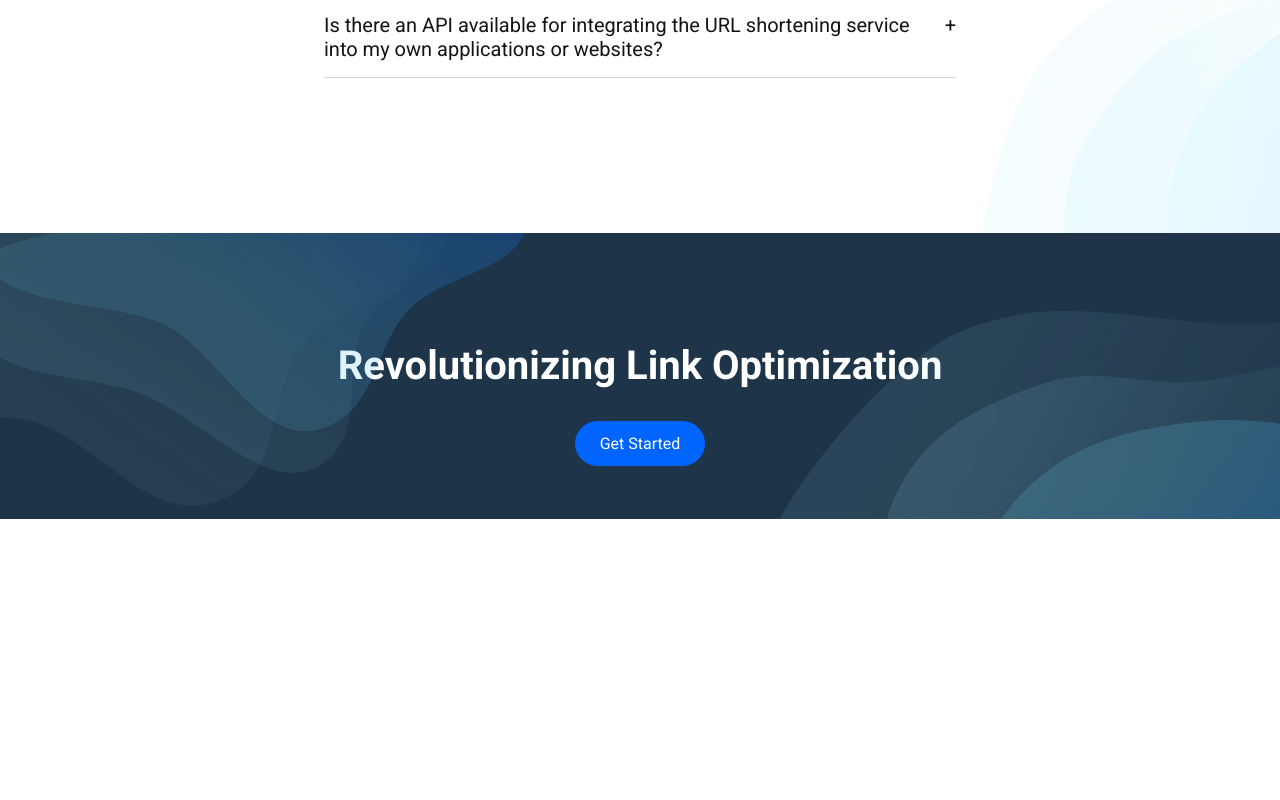
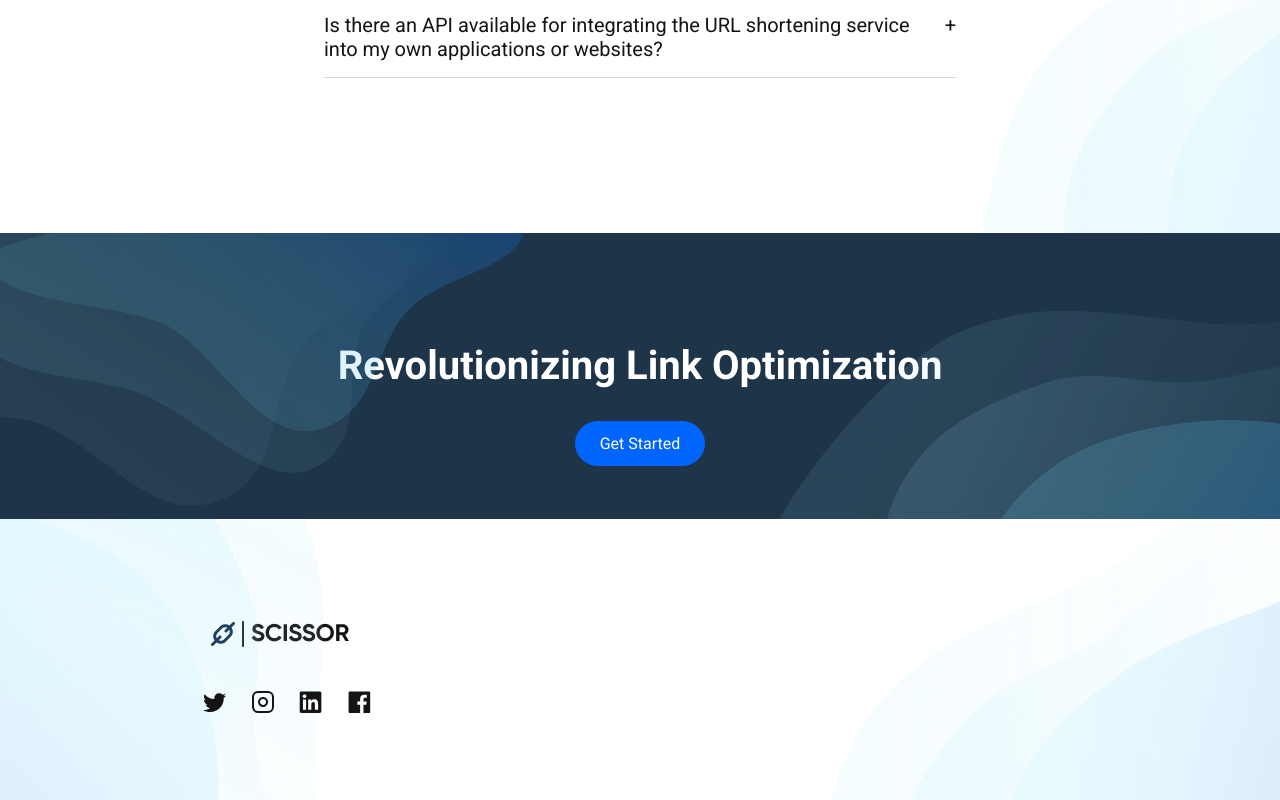
Before and after one commit to kswitch/altschool-first-sem-assignment, a plain HTML site: page index.html in a window 1280 px wide. Shown: the part 4239-5039 px from the top of the page. Before the commit the page ends 4771 px from the top, so only its background shows below. Drawn offline with Linux system fonts and the light colour scheme.

Commit message:
Second footer section started

```diff
--- a/index.html
+++ b/index.html
@@ -272,8 +272,38 @@
             <a href="#" class="btn-design get-started">Get Started</a>
         </div>
 
-        <div>
+        <div class="footer-two">
+            <img src="images/footer-image-3.png" alt="FAQ Blob" class="bottom-image" />
+            <img src="images/footer-image-4.png" alt="FAQ Blob" class="analytics-right-image"/>
 
+            <div>
+                <img src="images/scissor-logo-footer.png" alt="Scissor Logo"/>
+                <div class="social-media">
+                    <a href="https://www.twitter.com" target="_blank">
+                        <svg width="24" height="24" viewBox="0 0 24 24" fill="none" xmlns="http://www.w3.org/2000/svg">
+                            <path d="M23.0859 5.47656C22.3438 6.53125 21.5625 7.35156 20.7422 7.9375V8.52344C20.7422 11.9609 19.5215 15.0664 17.0801 17.8398C14.6387 20.6133 11.3672 22 7.26562 22C4.60938 22 2.1875 21.2969 0 19.8906C0.234375 19.9297 0.605469 19.9492 1.11328 19.9492C3.30078 19.9492 5.27344 19.2656 7.03125 17.8984C6.01562 17.8594 5.09766 17.5371 4.27734 16.9316C3.45703 16.3262 2.89062 15.5547 2.57812 14.6172C2.96875 14.6953 3.26172 14.7344 3.45703 14.7344C3.88672 14.7344 4.31641 14.6758 4.74609 14.5586C3.65234 14.3633 2.74414 13.8262 2.02148 12.9473C1.29883 12.0684 0.9375 11.0625 0.9375 9.92969V9.8125C1.71875 10.2422 2.42188 10.457 3.04688 10.457C1.67969 9.51953 0.996094 8.19141 0.996094 6.47266C0.996094 5.57422 1.19141 4.79297 1.58203 4.12891C4.12109 7.21484 7.38281 8.85547 11.3672 9.05078C11.2891 8.58203 11.25 8.23047 11.25 7.99609C11.25 6.66797 11.709 5.54492 12.627 4.62695C13.5449 3.70898 14.668 3.25 15.9961 3.25C17.4023 3.25 18.5547 3.73828 19.4531 4.71484C20.5469 4.48047 21.543 4.10938 22.4414 3.60156C22.0898 4.73438 21.4062 5.59375 20.3906 6.17969C21.2891 6.0625 22.1875 5.82812 23.0859 5.47656Z" fill="#141414"/>
+                        </svg>
+                    </a>
+                    <a href="https://www.instagram.com" target="_blank">
+                        <svg width="24" height="24" viewBox="0 0 24 24" fill="none" xmlns="http://www.w3.org/2000/svg">
+                            <path d="M17 2H7C4.23858 2 2 4.23858 2 7V17C2 19.7614 4.23858 22 7 22H17C19.7614 22 22 19.7614 22 17V7C22 4.23858 19.7614 2 17 2Z" stroke="#141414" stroke-width="2" stroke-linecap="round" stroke-linejoin="round"/>
+                            <path d="M16 11.3701C16.1234 12.2023 15.9813 13.0523 15.5938 13.7991C15.2063 14.5459 14.5932 15.1515 13.8416 15.5297C13.0901 15.908 12.2385 16.0397 11.4078 15.906C10.5771 15.7723 9.80977 15.3801 9.21485 14.7852C8.61993 14.1903 8.22774 13.4229 8.09408 12.5923C7.96042 11.7616 8.09208 10.91 8.47034 10.1584C8.8486 9.40691 9.4542 8.7938 10.201 8.4063C10.9478 8.0188 11.7978 7.87665 12.63 8.00006C13.4789 8.12594 14.2649 8.52152 14.8717 9.12836C15.4785 9.73521 15.8741 10.5211 16 11.3701Z" stroke="#141414" stroke-width="2" stroke-linecap="round" stroke-linejoin="round"/>
+                        </svg>
+                    </a>
+                    <a href="https://www.linkedin.com" target="_blank">
+                        <svg width="24" height="24" viewBox="0 0 24 24" fill="none" xmlns="http://www.w3.org/2000/svg">
+                            <path d="M20.7005 1.4375C21.1302 1.4375 21.511 1.58398 21.843 1.87695C22.1751 2.16992 22.3411 2.53125 22.3411 2.96094V21.4766C22.3411 21.9062 22.1751 22.2676 21.843 22.5605C21.511 22.8535 21.1302 23 20.7005 23H2.30203C1.87234 23 1.50125 22.8535 1.18875 22.5605C0.876251 22.2676 0.720001 21.9062 0.720001 21.4766V2.96094C0.720001 2.53125 0.876251 2.16992 1.18875 1.87695C1.50125 1.58398 1.87234 1.4375 2.30203 1.4375H20.7005ZM7.10672 19.8359V9.52344H3.94266V19.8359H7.10672ZM5.52469 8.11719C6.0325 8.11719 6.47195 7.93164 6.84305 7.56055C7.21414 7.18945 7.39969 6.75 7.39969 6.24219C7.39969 5.73438 7.21414 5.29492 6.84305 4.92383C6.47195 4.55273 6.0325 4.36719 5.52469 4.36719C5.01688 4.36719 4.57742 4.55273 4.20633 4.92383C3.83524 5.29492 3.64969 5.73438 3.64969 6.24219C3.64969 6.78906 3.82547 7.23828 4.17703 7.58984C4.52859 7.94141 4.97781 8.11719 5.52469 8.11719ZM19.1184 19.8359V14.1523C19.1184 12.5898 18.8548 11.3887 18.3274 10.5488C17.8001 9.70898 16.7942 9.28906 15.3098 9.28906C13.8255 9.28906 12.8098 9.83594 12.263 10.9297H12.2044V9.52344H9.1575V19.8359H12.3216V14.7383C12.3216 12.9805 12.9661 12.1016 14.2552 12.1016C14.763 12.1016 15.1438 12.2676 15.3977 12.5996C15.6516 12.9316 15.7981 13.2441 15.8372 13.5371C15.8763 13.8301 15.8958 14.25 15.8958 14.7969V19.8359H19.1184Z" fill="#141414"/>
+                        </svg>
+                    </a>
+                    <a href="https://www.facebook.com" target="_blank">
+                        <svg width="24" height="24" viewBox="0 0 24 24" fill="none" xmlns="http://www.w3.org/2000/svg">
+                            <path d="M21.9706 1.4375C22.2831 1.4375 22.5663 1.55469 22.8202 1.78906C23.0741 2.02344 23.2011 2.29688 23.2011 2.60938V21.8281C23.2011 22.1406 23.0741 22.4141 22.8202 22.6484C22.5663 22.8828 22.2831 23 21.9706 23H16.4628V14.6797H19.2753L19.6855 11.3984H16.4628V9.28906C16.4628 8.23438 17.0097 7.70703 18.1034 7.70703H19.8026V4.83594C19.2167 4.71875 18.3769 4.66016 17.2831 4.66016C16.0331 4.66016 15.0273 5.04102 14.2655 5.80273C13.5038 6.56445 13.123 7.62891 13.123 8.99609V11.3984H10.3105V14.6797H13.123V23H2.75186C2.43936 23 2.16592 22.8828 1.93155 22.6484C1.69717 22.4141 1.57999 22.1406 1.57999 21.8281V2.60938C1.57999 2.29688 1.69717 2.02344 1.93155 1.78906C2.16592 1.55469 2.43936 1.4375 2.75186 1.4375H21.9706Z" fill="#141414"/>
+                        </svg>
+                    </a>
+                </div>
+            </div>
+
+            <div></div>
         </div>
     </footer>
 </body>
--- a/styles.css
+++ b/styles.css
@@ -353,3 +353,24 @@ details p {
     position: relative;
     z-index: 5;
 }
+
+.footer-two {
+    padding: 5.94rem 12.62rem 5.12rem 12.69rem;
+    position: relative;
+    overflow: hidden;
+}
+
+.bottom-image {
+    position: absolute;
+    bottom: 0;
+    left: 0;
+    z-index: 1;
+}
+
+.social-media {
+    position: relative;
+    z-index: 4;
+    display: flex;
+    gap: 1.5rem;
+    padding-top: 2rem;
+}
```
Also changed, not shown: images/fi-social-facebook.svg (added), images/fi-social-instagram.svg (added), images/fi-social-linkedin.svg (added), images/fi-social-twitter.svg (added), images/footer-image-3.png (added), images/footer-image-4.png (added), images/scissor-logo-footer.png (added), 1 other file.
